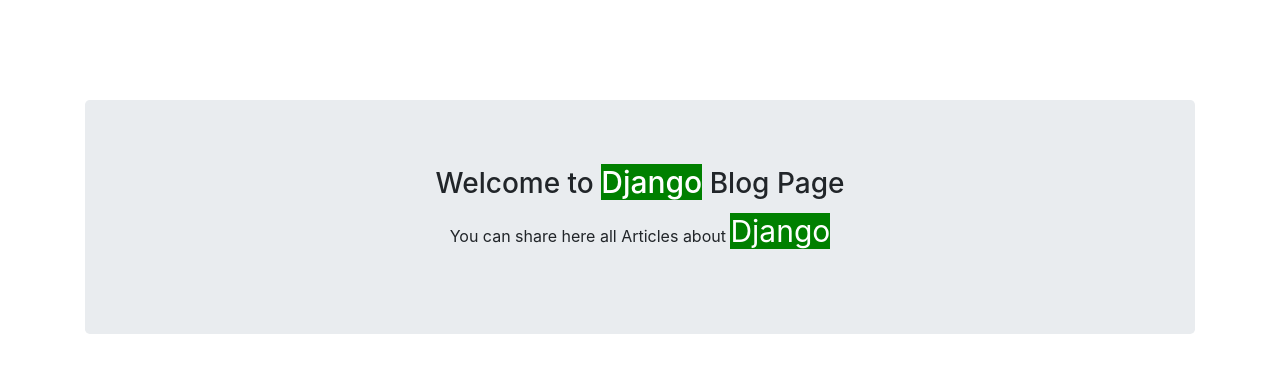
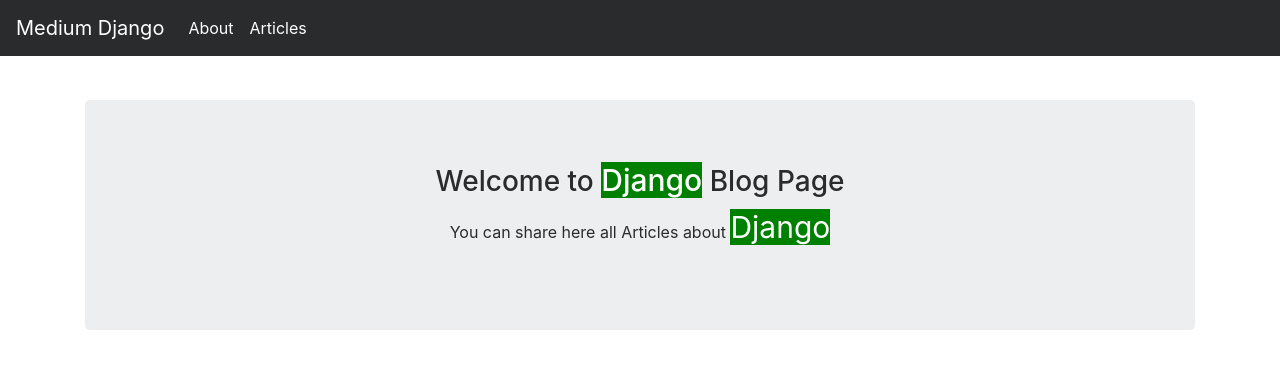
Before and after one commit to ysfoz/django_Portal, a Django app: page / in a window 1280 px wide. Shown: the top 373 px of the page. Run offline with Django 3.2, Linux system fonts and the light colour scheme; some libraries are stand-ins or nearby versions.

Commit message:
added nevbar

```diff
--- a/src/article/urls.py
+++ b/src/article/urls.py
@@ -3,5 +3,5 @@
 
 urlpatterns = [
 
-    path('', index)
+    path('', index,name='index')
 ]
--- /dev/null
+++ b/src/templates/includes/navbar.html
@@ -0,0 +1,29 @@
+
+{% block body %}
+
+
+
+<nav class="navbar navbar-toggleable-md navbar-inverse fixed-top bg-inverse">
+    <button class="navbar-toggler navbar-toggler-right" type="button" data-toggle="collapse" data-target="#navbarCollapse" aria-controls="navbarCollapse" aria-expanded="false" aria-label="Toggle navigation">
+      <span class="navbar-toggler-icon"></span>
+    </button>
+    <a class="navbar-brand" href="{% url 'index'  %}">Medium  Django</a>
+
+    <div class="collapse navbar-collapse" id="navbarCollapse">
+      <ul class="navbar-nav mr-auto">
+        <li class="nav-item active">
+          <a class="nav-link" href="">About</a>
+        </li>
+        <li class="nav-item active">
+            <a class="nav-link" href="">Articles</a>
+        </li>
+
+      </ul>
+
+
+      </ul>
+    </div>
+
+
+</nav>
+{% endblock body %}
--- a/src/templates/index.html
+++ b/src/templates/index.html
@@ -1,5 +1,5 @@
 {% extends 'layout.html' %}
-{% load static %}
+
 
 {% block title %}
     Home Page
@@ -7,6 +7,7 @@
 
 
 {% block body %}
+    {% include 'includes/navbar.html' %}
     <div class="jumbotron text-center">
         <h3>Welcome to <span class = 'django'>Django</span> Blog Page</h3>
          <p>You can share here all Articles about <span class = 'django'>Django</span>  </p>
--- a/src/templates/layout.html
+++ b/src/templates/layout.html
@@ -5,16 +5,18 @@
     <meta charset="UTF-8">
     <meta name="viewport" content="width=device-width, initial-scale=1.0">
     <link rel="stylesheet" type="text/css" href="{% static 'style.css' %}">
-    <link rel="stylesheet" href="https://maxcdn.bootstrapcdn.com/bootstrap/4.0.0/css/bootstrap.min.css" integrity="sha384-Gn5384xqQ1aoWXA+058RXPxPg6fy4IWvTNh0E263XmFcJlSAwiGgFAW/dAiS6JXm" crossorigin="anonymous">
+    <link rel="stylesheet" href="https://maxcdn.bootstrapcdn.com/bootstrap/4.0.0-alpha.6/css/bootstrap.min.css" integrity="sha384-rwoIResjU2yc3z8GV/NPeZWAv56rSmLldC3R/AZzGRnGxQQKnKkoFVhFQhNUwEyJ" crossorigin="anonymous">
     <title>
 
         {% block title %}
 
         {% endblock title %}
-
+            l
     </title>
 </head>
 <body>
+
+
     <div class = 'container containercss' >
 
         {% block body %}
```
